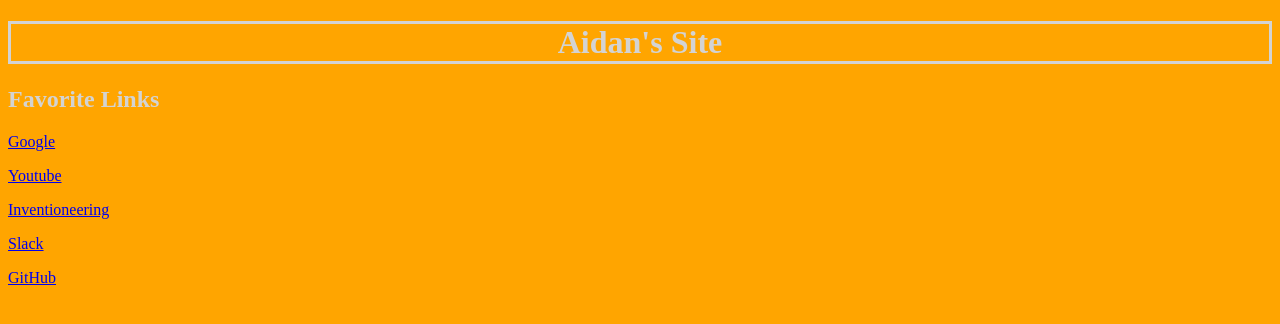
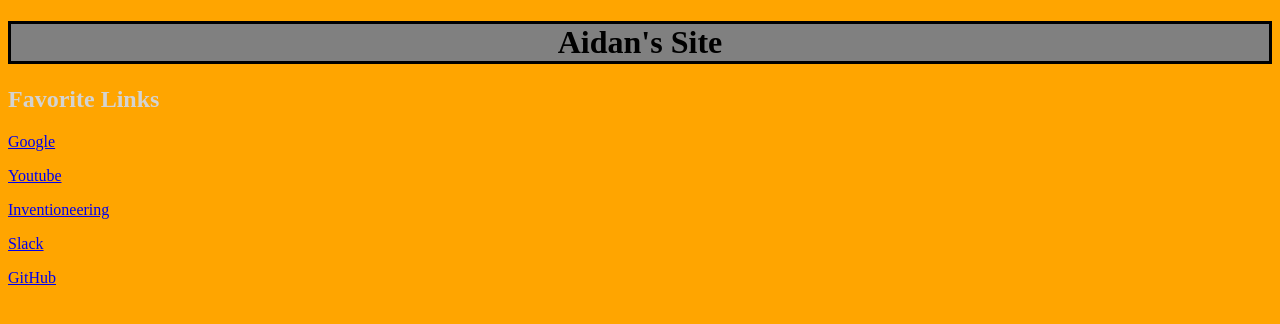
Before and after one commit to AidanMaddox/AidanMaddox.github.io, a plain HTML site: page index.html in a window 1280 px wide. Drawn offline with Linux system fonts and the light colour scheme.

Commit message:
Update index.html

```diff
--- a/index.html
+++ b/index.html
@@ -3,9 +3,11 @@
 <body>
   <style>
   body{background: orange;}
-  h1{color:lightgrey;
+  h1{color:black;
   border-style:solid;
-  border-width:medium;}
+  border-width:medium;
+  background:grey;
+  }
   h2{color:lightgrey}
   p{color:lightgrey}
   </style>
```
